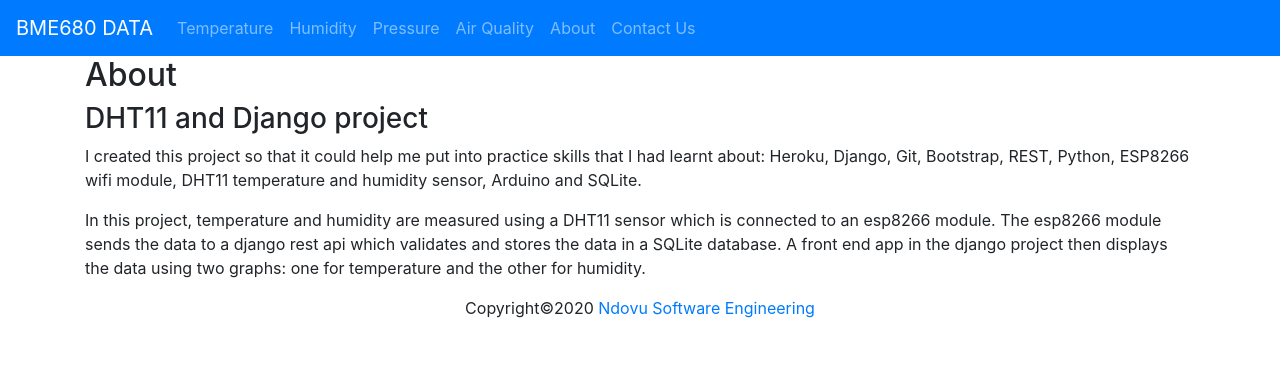
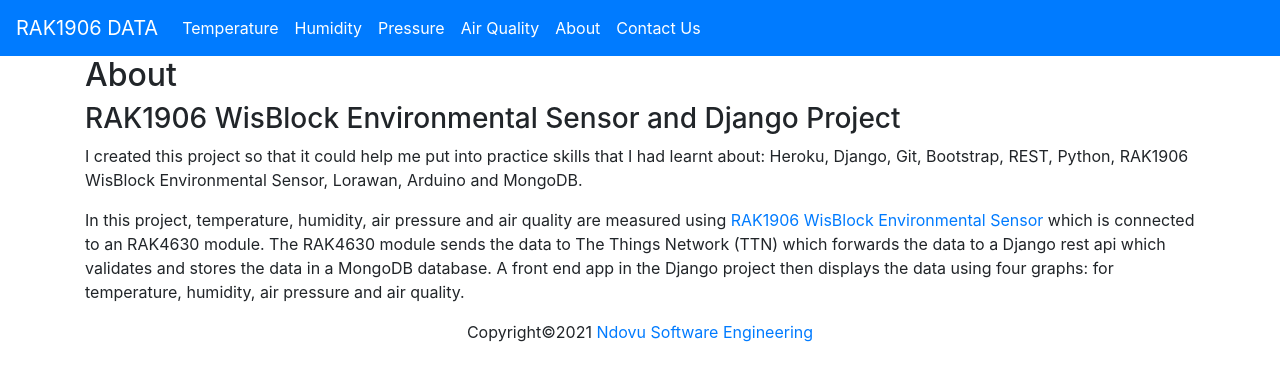
Before and after one commit to waltermaina/django-ttn-webhook, a Django app: page /about/ in a window 1280 px wide. Shown: the top 381 px of the page. Run offline with Django 3.2, Linux system fonts and the light colour scheme; some libraries are stand-ins or nearby versions.

Commit message:
Changed the text in the about and contactus page.

```diff
--- a/templates/about.html
+++ b/templates/about.html
@@ -5,10 +5,10 @@
     <div class="row">
         <div class="col-12">
             <h2>About</h2>
-    		<h3>DHT11 and Django project</h3>
+    		<h3>RAK1906 WisBlock Environmental Sensor and Django Project</h3>
     		<p>I created this project so that it could help me put into practice skills that I had learnt about:
-    		Heroku, Django, Git, Bootstrap, REST, Python, ESP8266 wifi module, DHT11 temperature and humidity sensor, Arduino and SQLite.</p>
-    		<p>In this project, temperature and humidity are measured using a DHT11 sensor which is connected to an esp8266 module. The esp8266 module sends the data to a django rest api which validates and stores the data in a SQLite database. A front end app in the django project then displays the data using two graphs: one for temperature and the other for humidity.</p>
+    		Heroku, Django, Git, Bootstrap, REST, Python, RAK1906 WisBlock Environmental Sensor, Lorawan, Arduino and MongoDB.</p>
+    		<p>In this project, temperature, humidity, air pressure and air quality are measured using <a href=" https://docs.rakwireless.com/Product-Categories/WisBlock/RAK1906/Quickstart/ " rel="noopener noreferrer" target="_blank"> RAK1906 WisBlock Environmental Sensor </a>  which is connected to an RAK4630 module. The RAK4630 module sends the data to The Things Network (TTN) which forwards the data to a Django rest api which validates and stores the data in a MongoDB database. A front end app in the Django project then displays the data using four graphs: for temperature, humidity, air pressure and air quality.</p>
         </div>
      </div>
 </div>
--- a/templates/base.html
+++ b/templates/base.html
@@ -3,27 +3,39 @@
 <html>
 <head>
   <meta charset="utf-8">
-  <title>{% block title %}BME680 Sensor Project{% endblock %}</title>
+  <title>{% block title %}RAK1906 Sensor Project{% endblock %}</title>
   <script src="https://code.jquery.com/jquery-3.3.1.slim.min.js"></script>
   <script src="https://cdnjs.cloudflare.com/ajax/libs/popper.js/1.14.3/umd/popper.min.js"></script>
   <script src="https://stackpath.bootstrapcdn.com/bootstrap/4.1.2/js/bootstrap.min.js"></script>
   <link rel="stylesheet" href="https://stackpath.bootstrapcdn.com/bootstrap/4.1.2/css/bootstrap.min.css">
+
+  <style>
+    .fancynavlink {
+      color: white !important;
+    }
+
+    a.fancynavlink:hover
+    {
+        color:#FBB03B !important;
+    }
+  </style>
+
 </head>
 <body>
   <nav class="navbar navbar-expand-lg navbar-dark bg-primary">
-    <a href="{% url 'home' %}" class="navbar-brand">BME680 DATA</a>
+    <a href="{% url 'home' %}" class="navbar-brand">RAK1906 DATA</a>
     <button type="button" class="navbar-toggler" data-toggle="collapse" data-target="#navbarCollapse">
         <span class="navbar-toggler-icon"></span>
     </button>
 
     <div class="collapse navbar-collapse" id="navbarCollapse">
         <div class="navbar-nav">
-            <a href="{% url 'home' %}" class="nav-item nav-link">Temperature</a>
-            <a href="{% url 'humidity' %}" class="nav-item nav-link">Humidity</a>
-            <a href="{% url 'pressure' %}" class="nav-item nav-link">Pressure</a>
-            <a href="{% url 'air_quality' %}" class="nav-item nav-link">Air Quality</a>
-            <a href="{% url 'about' %}" class="nav-item nav-link">About</a>
-            <a href="{% url 'contactus' %}" class="nav-item nav-link">Contact Us</a>
+            <a href="{% url 'home' %}" class="nav-item nav-link fancynavlink">Temperature</a>
+            <a href="{% url 'humidity' %}" class="nav-item nav-link fancynavlink">Humidity</a>
+            <a href="{% url 'pressure' %}" class="nav-item nav-link fancynavlink">Pressure</a>
+            <a href="{% url 'air_quality' %}" class="nav-item nav-link fancynavlink">Air Quality</a>
+            <a href="{% url 'about' %}" class="nav-item nav-link fancynavlink">About</a>
+            <a href="{% url 'contactus' %}" class="nav-item nav-link fancynavlink">Contact Us</a>
             <!--<a href="#" class="nav-item nav-link disabled" tabindex="-1">Reports</a>-->
         </div>
         <div class="navbar-nav ml-auto">
@@ -39,7 +51,7 @@
     <footer class="footer">
 	    <div class="container-fluid">
 	        <div class="row text-center">
-	            <div class="col-12">Copyright©2020 <a href="https://sites.google.com/view/ndovusoftwareengineering" rel="noopener noreferrer" target="_blank">Ndovu Software Engineering</a></div>
+	            <div class="col-12">Copyright©2021 <a href="https://sites.google.com/view/ndovusoftwareengineering" rel="noopener noreferrer" target="_blank">Ndovu Software Engineering</a></div>
 	        </div>
 	    </div>
 	</footer>
--- a/templates/contactus.html
+++ b/templates/contactus.html
@@ -5,7 +5,7 @@
     <div class="row">
         <div class="col-12">
             <h2>Contact Us</h2>
-            <h3>DHT11 and Django project Contacts</h3>
+            <h3>RAK1906 WisBlock Environmental Sensor and Django Project Contacts</h3>
             <p>I welcome any feedback that would improve the project. If you would like to add something to the project, please let me know.</p>
             <address>
                 <strong>Support:</strong>   <a href="mailto:waltermaina76@gmail.com">waltermaina76@gmail.com</a><br />
```
